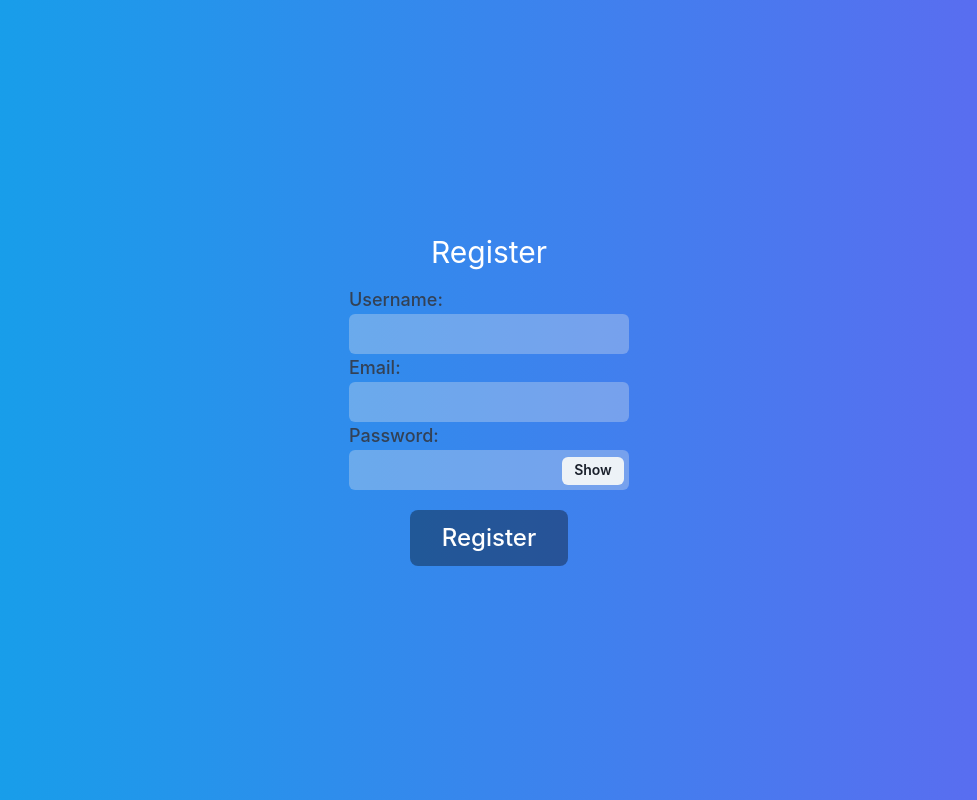
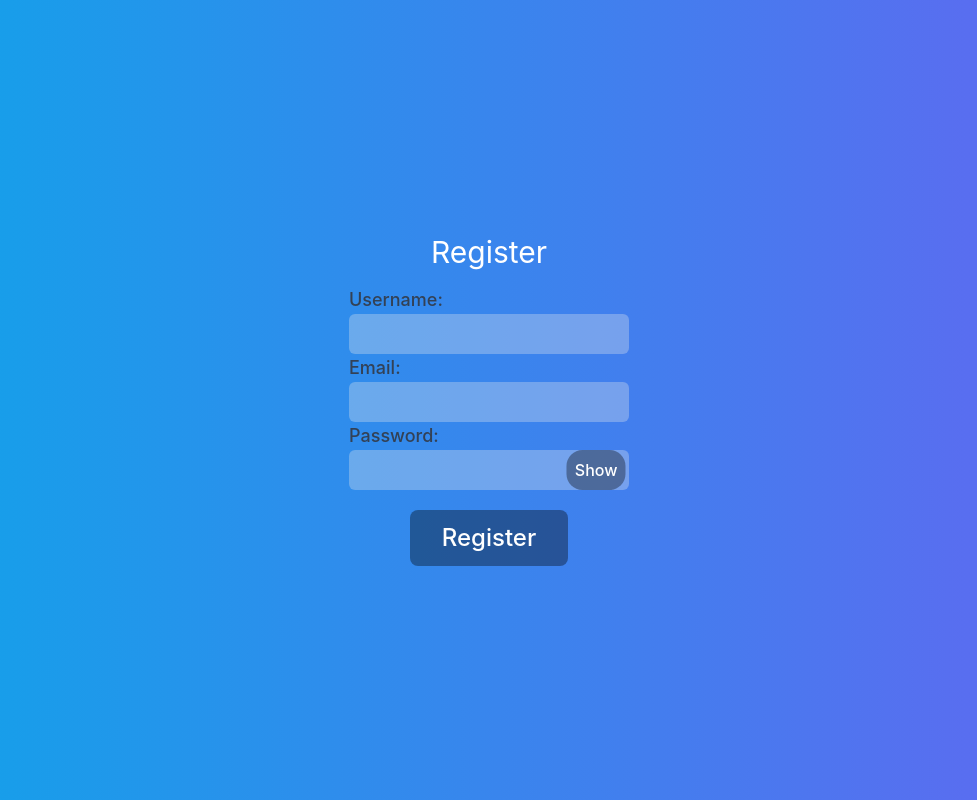
Before and after one commit to Zukashi/BookWormFront, a React (Create React App) app: page /create-account in a window 1280 px wide. Shown: the whole page, without its empty margins (151-1128 px from the left). Built offline with nearby package versions, Linux system fonts and the light colour scheme.

Commit message:
translate x y

```diff
--- a/src/components/Register/Register.tsx
+++ b/src/components/Register/Register.tsx
@@ -64,13 +64,12 @@ export const Register = () => {
                 <form onSubmit={handleSubmit(submit)}>
                     <label ><span className="block text-lg font-medium text-slate-700">Username:</span><input className={`focus:outline-none focus:ring-2 focus:ring-black  px-4 py-2 rounded-md  flex ${errors.username?.type ? `bg-yellow-400/[.7]` :`bg-[#f0efeb]/[.3]`} `} {...register('username')}></input>{errors.username && <p className='text-white-400 font-medium w-52' role="alert">{errors.username?.message}</p>}</label>
                     <label ><span className="block text-lg font-medium text-slate-700">Email:</span> <input className={` focus:outline-none focus:ring-2 focus:ring-black  px-4 py-2 rounded-md flex ${errors.email?.type  ? `bg-yellow-400/[.7]` :`bg-[#f0efeb]/[.3]`}`} {...register('email')} ></input>{errors.email && <p className='text-white-400 font-medium w-52 flex justify-center' role="alert">{errors.email?.message}</p>}</label>
-                    <InputGroup size='md'>
-                        <label ><span className='block text-lg font-medium text-slate-700'>Password:</span> <input   className={`focus:outline-none    focus:ring-2 focus:ring-black  px-4 py-2 rounded-md ${errors.password?.type  ? `bg-yellow-400/[.7]` :`bg-[#f0efeb]/[.3]`}  `}  {...register('password')}  type={show ? 'text' : 'password'}></input>{errors.password && <p className='text-white-400 font-medium w-52' role="alert">{errors.password?.message}</p>}</label> <InputRightElement width='4.5rem'>
-                        <Button h='1.75rem' size='sm' onClick={handleClick} className='mt-[57px]'>
+
+                        <label ><span className='block text-lg font-medium text-slate-700'>Password:</span> <div className='relative'>
+                            <input   className={`focus:outline-none    focus:ring-2 focus:ring-black  px-4 py-2 rounded-md ${errors.password?.type  ? `bg-yellow-400/[.7]` :`bg-[#f0efeb]/[.3]`}  `}  {...register('password')}  type={show ? 'text' : 'password'}></input><button   onClick={handleClick} className='h-[1.75rem] bg-[#000]/[0.35] text-white rounded-2xl font-medium px-2 absolute right-0 h-full top-[50%] -translate-y-1/2 -translate-x-[6%]'>
                             {show ? 'Hide' : 'Show'}
-                        </Button>
-                    </InputRightElement>
-                    </InputGroup>
+                        </button>
+                        </div>{errors.password && <p className='text-white-400 font-medium w-52' role="alert">{errors.password?.message}</p>}</label>
                     <div className='w-full flex justify-center '>
                         <button className='mt-5 bg-[#000]/[0.36] text-white px-8 py-3 rounded-lg text-2xl font-medium '  type='submit'>Register</button>
                     </div></form>
```
